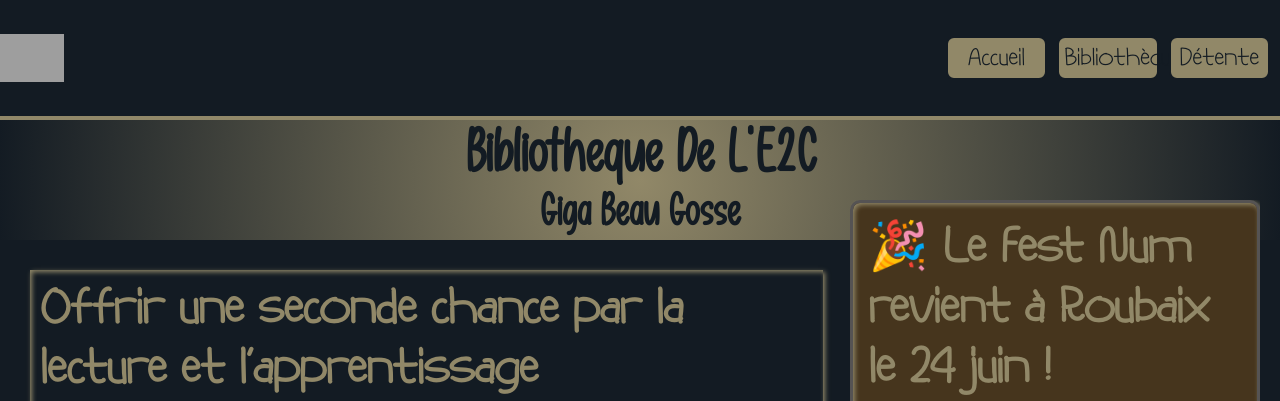
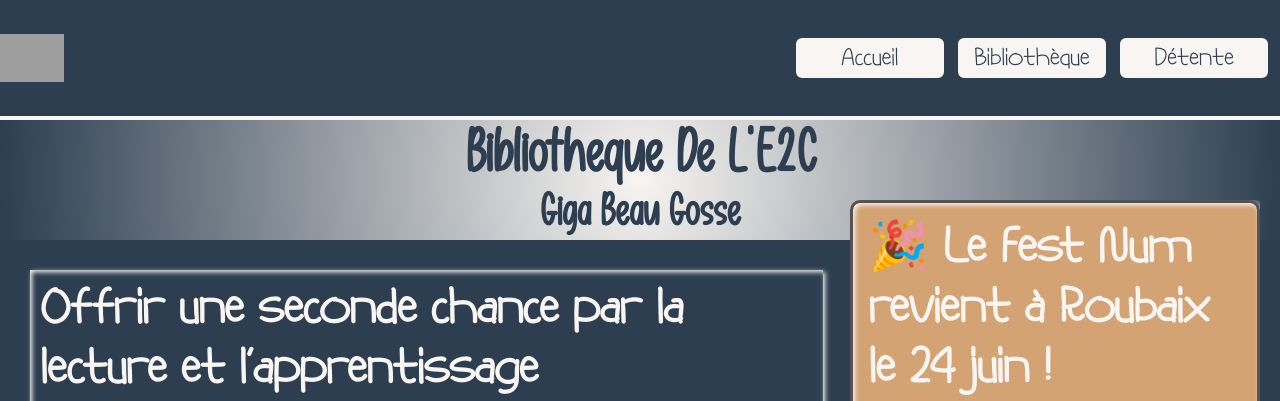
Before and after one commit to LaMeduseO/Bibliotheque_E2C, a PHP site: page / in a window 1280 px wide. Shown: the top 401 px of the page. Run offline with PHP 8.4, Linux system fonts and the light colour scheme; grey boxes are pictures that could not be loaded.

Commit message:
Changement de couleur M

```diff
--- a/style/style.css
+++ b/style/style.css
@@ -19,17 +19,24 @@
 
 /* Palette de couleur*/
 
-    --couleur-midnight:  #46351D;
-    --couleur-pomp-and-power: #7d6b91;
-    --couleur-rich-black: #131b23;
-    --couleur-moss-green: #918868;
+            /*arrière-plan, en-tête, pied de page*/
+            --couleur-bleu-nuit:  #2C3E50;
+
+            /*fond principal, zones de lecture*/
+            --couleur-ivoine-clair: #F8F5F2;
+
+            /*boutons, liens, accents*/
+            --couleur-ocre-dore: #D4A373;
+
+            /*survols, badges, éléments secondaires*/
+            --couleur-vert-sauge: #A3B18A;
 
 }
 
     body {
         font-family: "police-paragraphe";
-        background-color: var(--couleur-rich-black);
-        color: var(--couleur-moss-green);
+        background-color: var(--couleur-bleu-nuit);
+        color: var(--couleur-ivoine-clair);
     }
 
 
@@ -53,8 +60,8 @@ header {
 
         font-family: "police-titre";
         /*radialgradient et pour faire des dégradée de couleur j'ai mis circle at 50% pour faire un dégradée de manière circulaire*/
-        background: radial-gradient(circle at 50% ,var(--couleur-moss-green), var(--couleur-rich-black) );
-        color: var(--couleur-rich-black);
+        background: radial-gradient(circle at 50% ,var(--couleur-ivoine-clair), var(--couleur-bleu-nuit) );
+        color: var(--couleur-bleu-nuit);
         height: 15vh;
 
 
@@ -81,7 +88,7 @@ h3{
 h4{
 font-size: 6rem;
 font-family: "titre";
-color: var(--couleur-moss-green);
+color: var(--couleur-ivoine-clair);
 margin-right: 30px;
 }
 
@@ -120,7 +127,7 @@ article{
 }
 nav{
     position: fixed;
-    background-color: var(--couleur-rich-black);
+    background-color: var(--couleur-bleu-nuit);
     width: 100vw;
     z-index: 10;
 
@@ -129,7 +136,7 @@ nav{
     flex-direction: row;
     justify-content: space-between;
     align-items: center;
-    border-bottom: solid var(--couleur-moss-green) 4px;
+    border-bottom: solid var(--couleur-ivoine-clair) 4px;
 }
 
 #nav-bar{
@@ -146,24 +153,25 @@ nav{
     text-decoration: none;
     display: block;
 
-    background-color: var(--couleur-moss-green);
-    color: var(--couleur-rich-black);
+    background-color: var(--couleur-ivoine-clair);
+    color: var(--couleur-bleu-nuit);
     padding: 5px;
 
-    width: 10%;
+    width: 15%;
     margin: 5px;
+
 
     text-align: center;
     border-radius: 8px;
-     border: solid var(--couleur-rich-black) 2px;
+     border: solid var(--couleur-bleu-nuit) 2px;
      transition: background-color 500ms, color 1000ms, border 1000ms;
 
 }
 
 .nav-button:hover{
-    background-color: var(--couleur-rich-black);
-    color: var(--couleur-moss-green);
-    border: solid var(--couleur-moss-green) 2px;
+    background-color: var(--couleur-bleu-nuit);
+    color: var(--couleur-ivoine-clair);
+    border: solid var(--couleur-ivoine-clair) 2px;
 }
 
 /* Réglage Main eet Aside*/
@@ -185,7 +193,7 @@ main{
 }
 
 article{
-    box-shadow: var(--couleur-moss-green)2px 2px 5px 0, var(--couleur-moss-green) inset 2px 2px 5px 0 ;
+    box-shadow: var(--couleur-ivoine-clair)2px 2px 5px 0, var(--couleur-ivoine-clair) inset 2px 2px 5px 0 ;
     padding: 10px;
     margin-bottom: 20px;
     transition: transform 1000ms;
@@ -239,7 +247,7 @@ aside{
     max-width: 100%;
     width: 40%;
     float: right;
-    box-shadow: var(--couleur-rich-black)2px 2px 5px 0;
+    box-shadow: var(--couleur-bleu-nuit)2px 2px 5px 0;
 
 
 }
@@ -258,8 +266,8 @@ aside{
 
 aside>article{
     padding: 15px;
-    background-color: var(--couleur-midnight);
-    color: var(--couleur-moss-green);
+    background-color: var(--couleur-ocre-dore);
+    color: var(--couleur-ivoine-clair);
     border: solid rgb(85, 83, 83) 3px;
     border-radius: 10px;
 }
```
